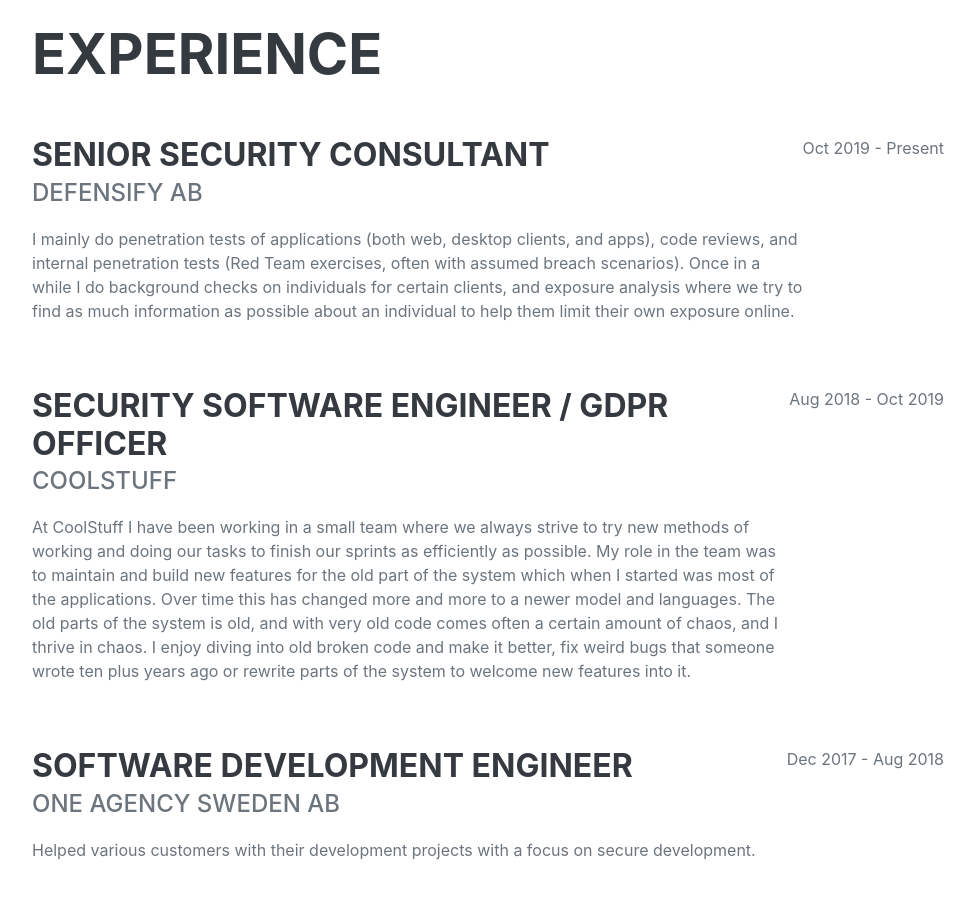
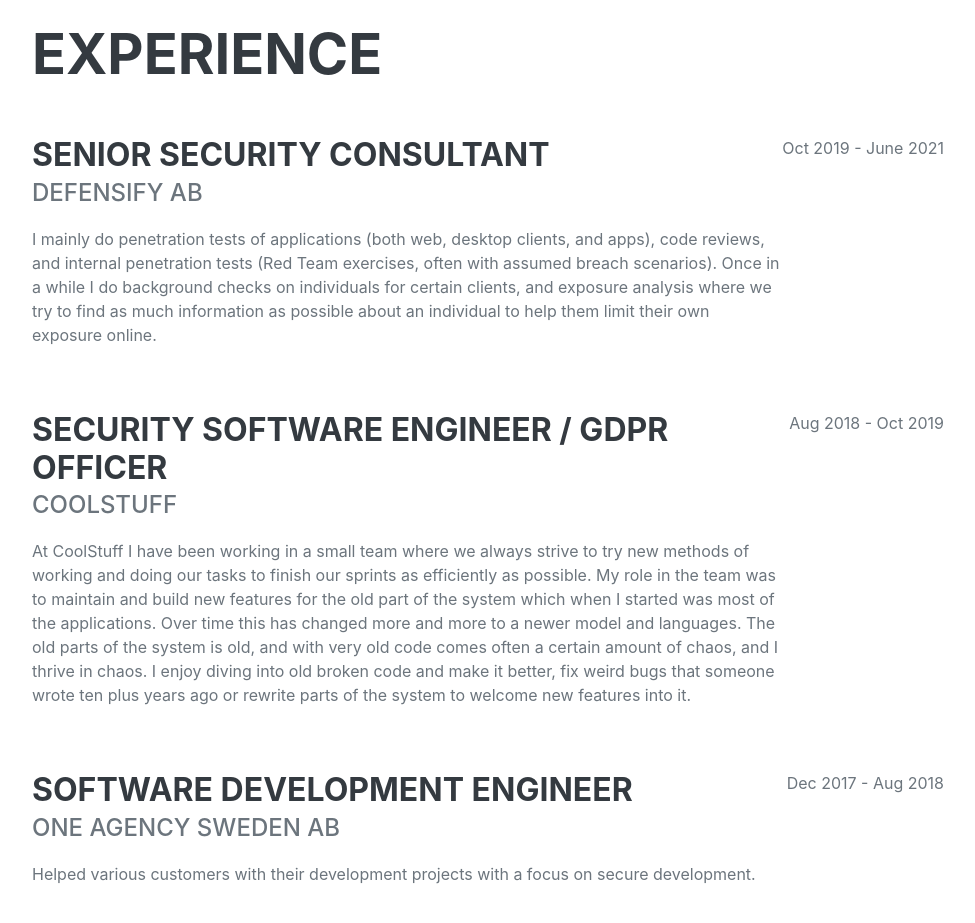
Before and after one commit to jra89/CV, a plain HTML site: page www/index.html in a window 1280 px wide. Shown: the part 860-1783 px from the top of the page, without its empty margins (288-1263 px from the left). Drawn offline with nearby package versions, Linux system fonts and the light colour scheme; a web font is replaced by a local one.

Commit message:
Changed date of laste employment

```diff
--- a/www/index.html
+++ b/www/index.html
@@ -67,7 +67,7 @@
                             <div class="subheading mb-3">Defensify AB</div>
                             <p>I mainly do penetration tests of applications (both web, desktop clients, and apps), code reviews, and internal penetration tests (Red Team exercises, often with assumed breach scenarios). Once in a while I do background checks on individuals for certain clients, and exposure analysis where we try to find as much information as possible about an individual to help them limit their own exposure online.</p>
                         </div>
-                        <div class="flex-shrink-0"><span class="text-primary">Oct 2019 - Present</span></div>
+                        <div class="flex-shrink-0"><span class="text-primary">Oct 2019 - June 2021</span></div>
                     </div>
                     <div class="d-flex flex-column flex-md-row justify-content-between mb-5">
                         <div class="flex-grow-1">
```
